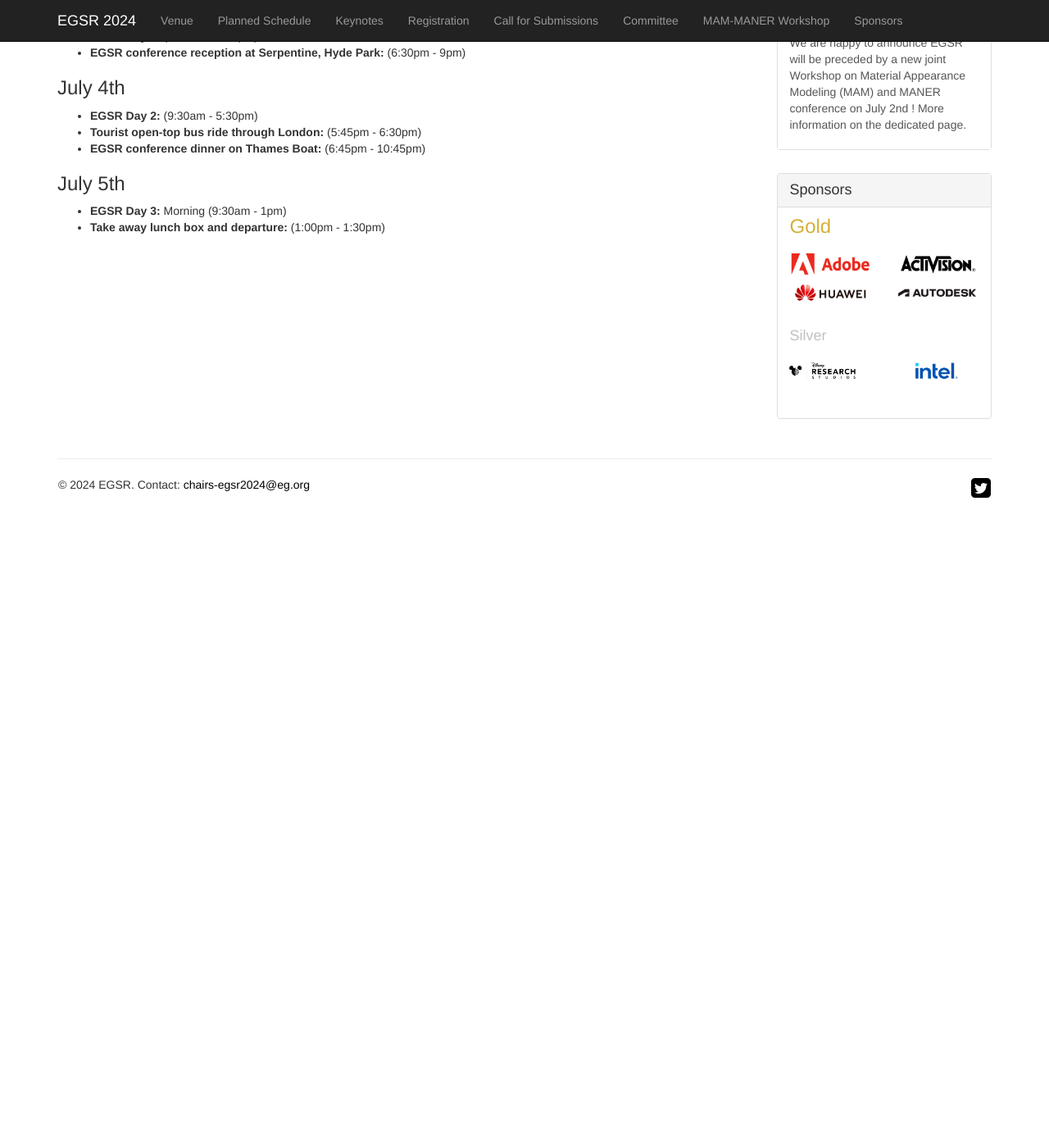
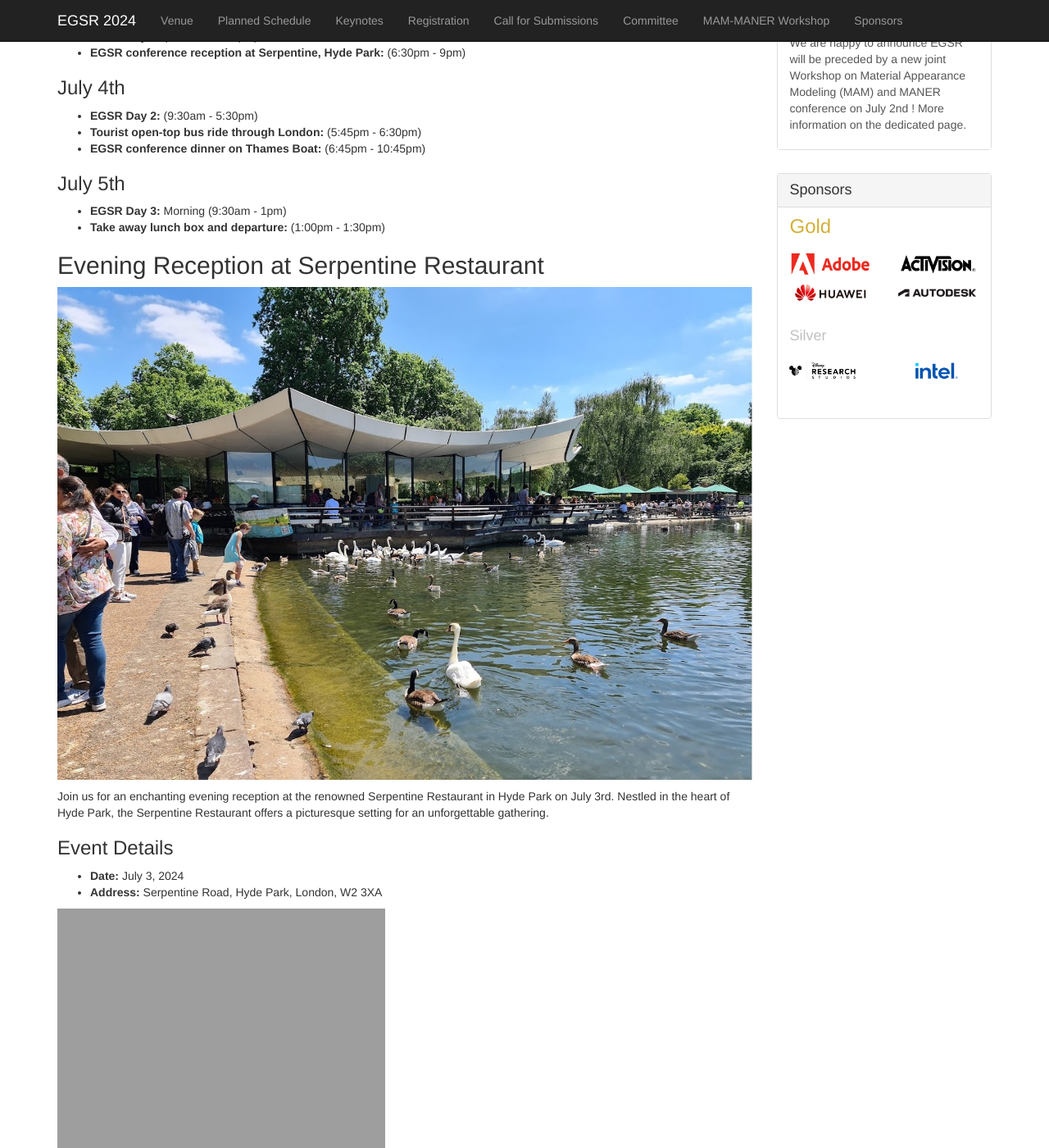
Before and after one commit to emilienogue/egsr2024.github.io, a Jekyll site: the page built from programme.md, in a window 1280 px wide and 1400 px high, scrolled down 413 px. Shown: the whole window at 82% size. Built offline with Jekyll 4.4.1, drawn with Linux system fonts in a browser that asks for light colours; comment, search, counter and statistics services are not loaded; before the commit the page ends 1043 px from its top, so only the background shows below that; some of the changed text lies outside the part shown.

Commit message:
Update programme.md

```diff
--- a/programme.md
+++ b/programme.md
@@ -20,3 +20,39 @@
 ### July 5th
 - **EGSR Day 3:** Morning (9:30am - 1pm)
 - **Take away lunch box and departure:** (1:00pm - 1:30pm)
+
+<style>
+  /* Add CSS styles to control image width */
+  .event-image {
+    max-width: 100%;
+    height: auto;
+  }
+</style>
+
+## Evening Reception at Serpentine Restaurant
+
+<img class="event-image" src="{{site.url}}/img/social/hydepark.jpg" alt="Serpentine Restaurant">
+<!--![Serpentine Restaurant](/img/social/hydepark.jpg)-->
+
+Join us for an enchanting evening reception at the renowned Serpentine Restaurant in Hyde Park on July 3rd. Nestled in the heart of Hyde Park, the Serpentine Restaurant offers a picturesque setting for an unforgettable gathering.
+
+### Event Details
+- **Date:** July 3, 2024
+<!--- **Time:** [Insert Time]-->
+- **Address:** Serpentine Road, Hyde Park, London, W2 3XA
+
+<img class="event-image" src="{{site.url}}/img/social/serpentinemap.png" alt="Map to Serpentine">
+<!--![Map](/img/social/serpentinemap.png)-->
+
+## Conference Dinner Cruise
+
+On the evening of July 4th, we invite you to join us for a unique experience: the Conference Dinner Cruise. Set sail along the scenic waterways of the Thames, enjoying a delectable dinner and the company of fellow conference attendees.
+
+<img class="event-image" src="{{site.url}}/img/social/MilleniumDiamond.jpg" alt="Thames Cruise Boat">
+
+### Event Details
+- **Date:** July 4, 2024
+<!--- **Time:** [Insert Time]-->
+<!--- **Location:** [Insert Cruise Location]-->
+
+Stay tuned for more information about the cruise route, dinner menu, and other exciting surprises.
```
